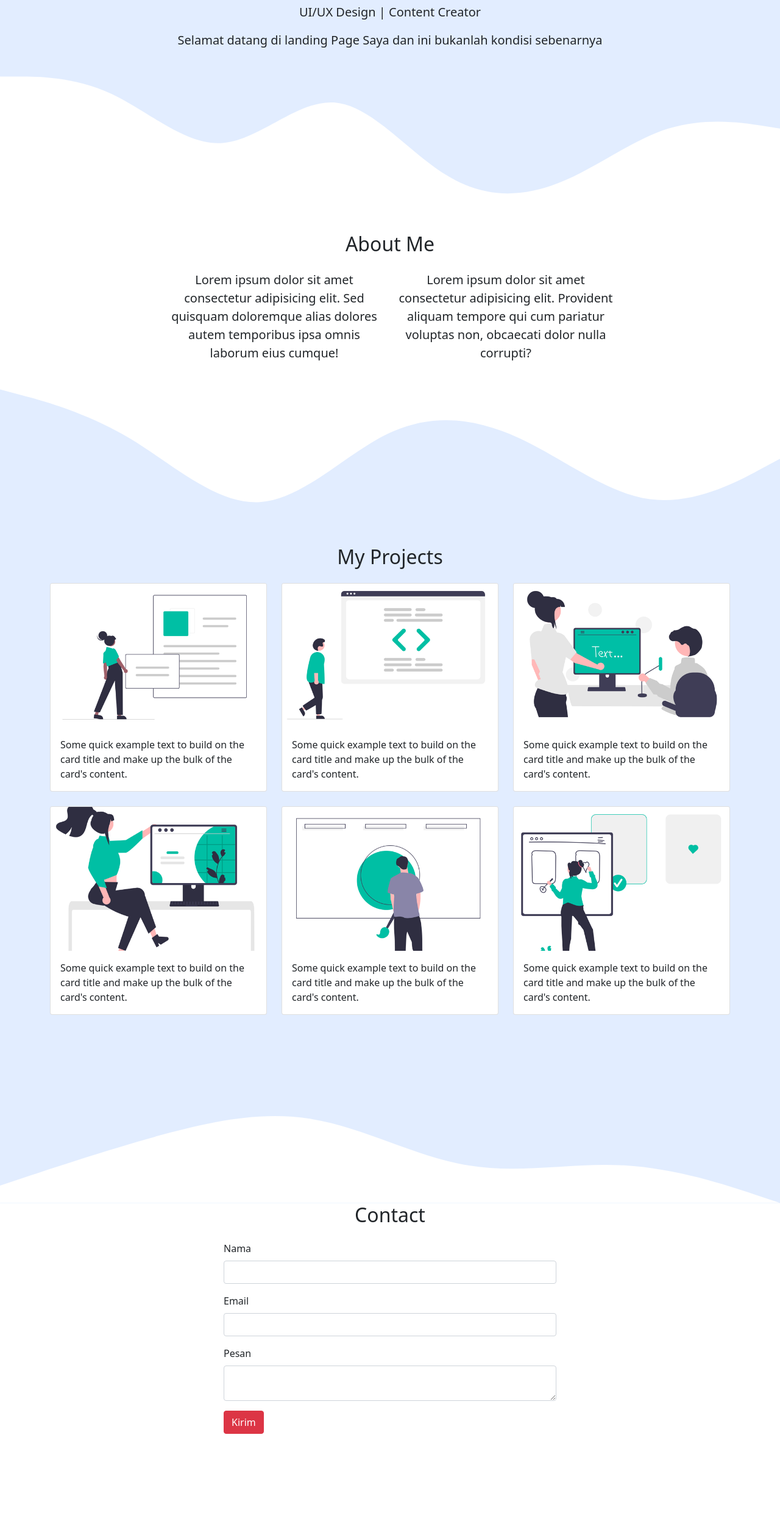
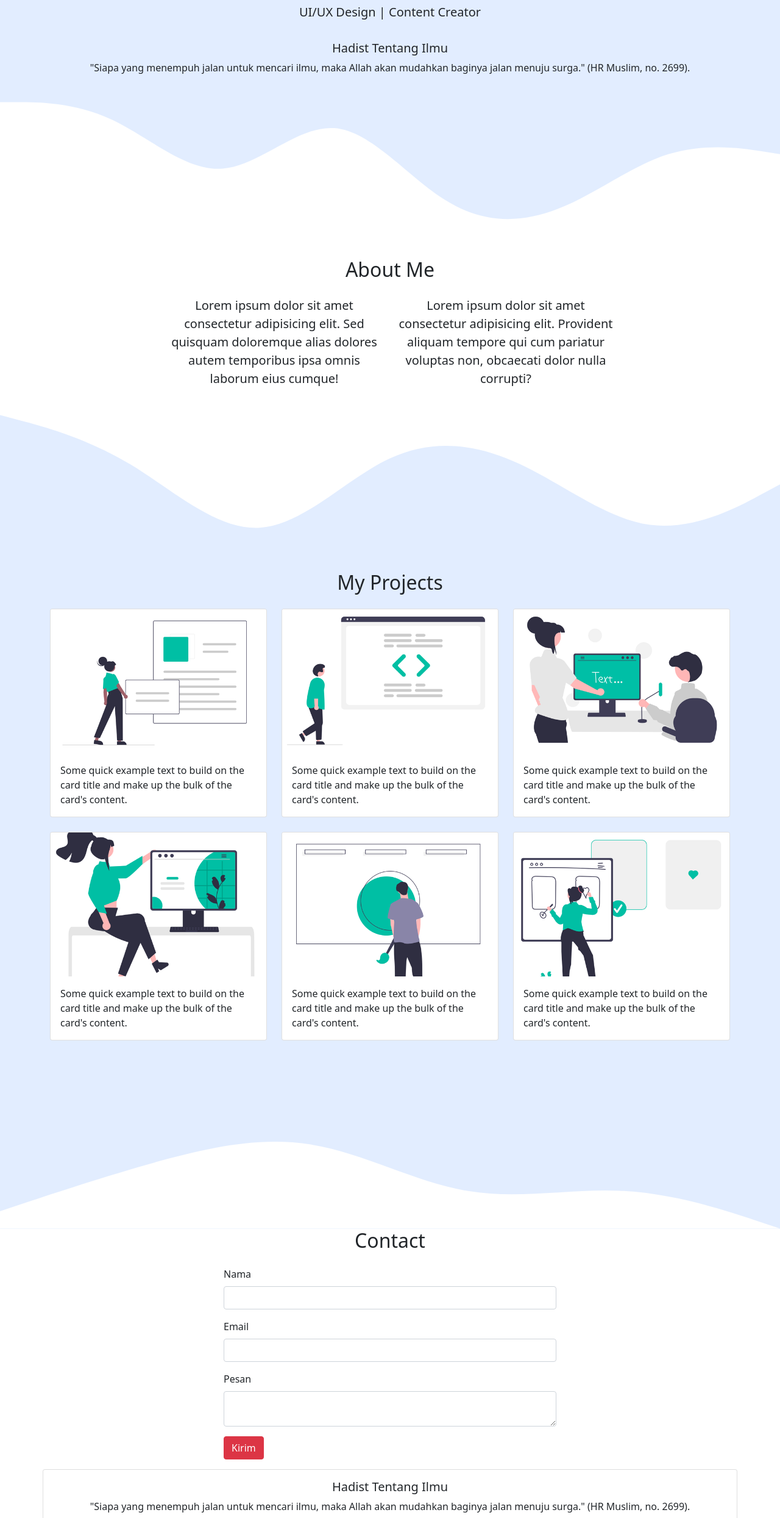
Before and after one commit to ekowidodo/ekowidodo.github.io, a plain HTML site: page index.html in a window 1280 px wide. Shown: the part 311-2800 px from the top of the page at 61% size. Drawn offline with nearby package versions, Linux system fonts and the light colour scheme.

Commit message:
Update index.html

```diff
--- a/index.html
+++ b/index.html
@@ -42,7 +42,10 @@
       <img src="img/eko square.png" alt="Foto Eko" width="200" class="rounded-circle img-thumbnail" />
       <h1 class="display-4">ekowidodo</h1>
       <p class="lead">UI/UX Design | Content Creator</p>
-      <p class="lead">Selamat datang di landing Page Saya dan ini bukanlah kondisi sebenarnya</p>
+      <div class="card-body">
+        <h5 class="card-title">Hadist Tentang Ilmu</h5>
+        <p class="card-text">"Siapa yang menempuh jalan untuk mencari ilmu, maka Allah akan mudahkan baginya jalan menuju surga." (HR Muslim, no. 2699).</p>
+      </div>
       <svg xmlns="http://www.w3.org/2000/svg" viewBox="0 0 1440 320">
         <path
           fill="#ffffff"
@@ -142,6 +145,7 @@
       </svg>
     </section>
     <!-- Akhir Project -->
+    <!-- Contact -->
     <section id="contact">
       <div class="container">
         <div class="row text-center mb-3">
@@ -168,6 +172,21 @@
         </div>
       </div>
     </section>
+    <!-- Akhir Contact -->
+    <!-- Footer -->
+    <section>
+      <div class="container mt-3">
+        <div class="row text-center mb-3">
+          <div class="card">
+            <div class="card-body">
+              <h5 class="card-title">Hadist Tentang Ilmu</h5>
+              <p class="card-text">"Siapa yang menempuh jalan untuk mencari ilmu, maka Allah akan mudahkan baginya jalan menuju surga." (HR Muslim, no. 2699).</p>
+            </div>
+          </div>
+        </div>
+      </div>
+    </section>
+    <!-- Akhir Footer -->
     <script src="https://cdn.jsdelivr.net/npm/bootstrap@5.1.3/dist/js/bootstrap.bundle.min.js" integrity="sha384-ka7Sk0Gln4gmtz2MlQnikT1wXgYsOg+OMhuP+IlRH9sENBO0LRn5q+8nbTov4+1p" crossorigin="anonymous"></script>
   </body>
 </html>
```
